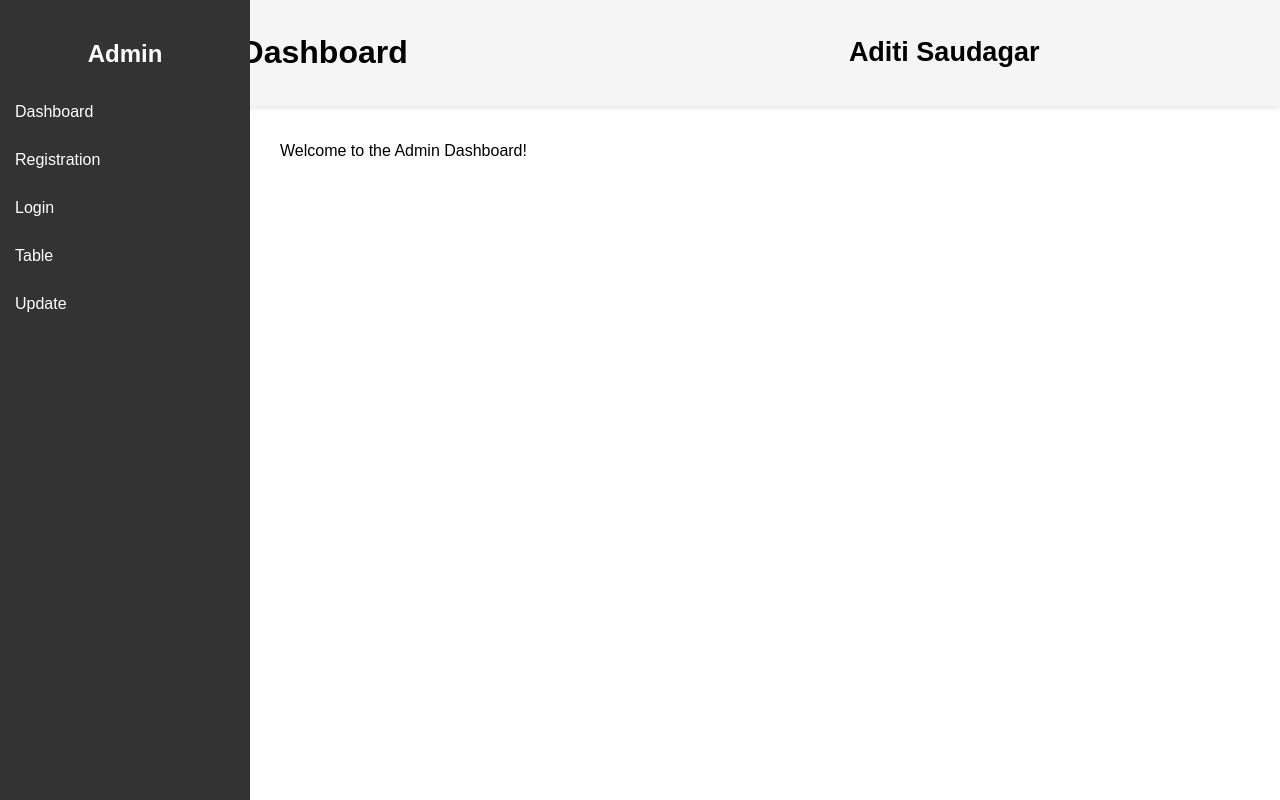
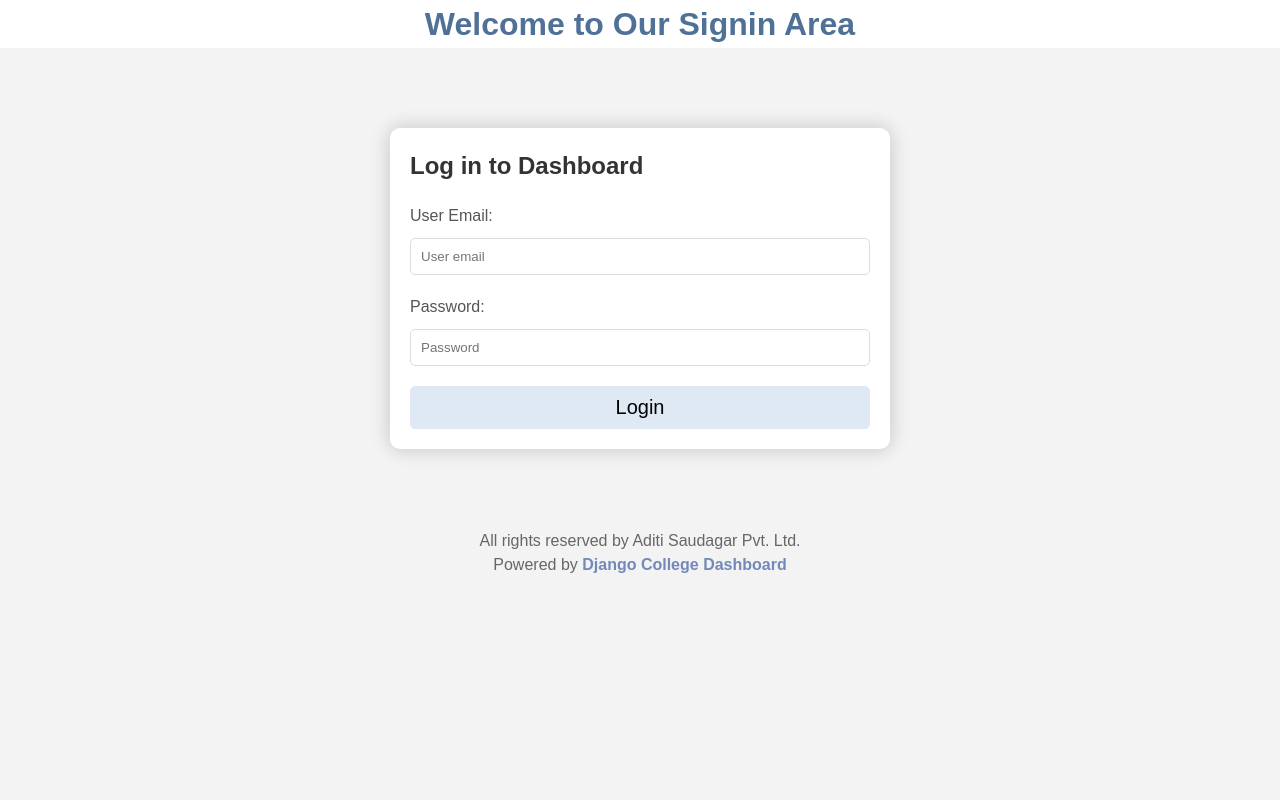
Before and after one commit to Aditi270700/django-project, a Django app: page / in a window 1280 px wide. Run offline with Django 5.2, Linux system fonts and the light colour scheme.

Commit message:
admindashboard

```diff
--- /dev/null
+++ b/app/templates/landingpage.html
@@ -0,0 +1,145 @@
+<!DOCTYPE html>
+<html lang="en">
+<head>
+    <meta charset="UTF-8">
+    <meta name="viewport" content="width=device-width, initial-scale=1.0">
+    <title>Signup</title>
+    <style>
+       /* Global Styles */
+
+* {
+    box-sizing: border-box;
+    margin: 0;
+    padding: 0;
+}
+
+body {
+    font-family: Arial, sans-serif;
+    line-height: 1.5;
+    background-color: #f3f3f3;
+}
+
+.container {
+    width: 500px;
+    margin: 80px auto;
+    padding: 20px;
+    background-color: #fff;
+    border-radius: 10px;
+    box-shadow: 0 0 20px rgba(0, 0, 0, 0.2);
+}
+
+h1 {
+    text-align: center;
+    margin-bottom: 20px;
+    color:rgb(80, 113, 151);
+    background-color:white;
+}
+
+h2 {
+    margin-bottom: 20px;
+    color: #333;
+}
+
+label {
+    display: block;
+    margin-bottom: 10px;
+    color: #555;
+}
+
+input[type="email"], input[type="password"] {
+    width: 100%;
+    padding: 10px;
+    margin-bottom: 20px;
+    border: 1px solid #ddd;
+    border-radius: 5px;
+}
+
+select {
+    width: 90%;
+    padding: 10px;
+    margin-bottom: 20px;
+    border: 1px solid #ddd;
+    border-radius: 5px;
+}
+
+button[type="submit"] {
+    width: 100%;
+    padding: 10px;
+    background-color:rgb(223, 233, 244);
+    color: black;
+    border: none;
+    border-radius: 5px;
+    cursor: pointer;
+    font-size:20px;
+}
+
+button[type="submit"]:hover {
+    background-color:rgb(114, 137, 186);
+}
+
+.footer {
+    text-align: center;
+    color: #666;
+    margin-bottom:20px;
+}
+
+.footer b {
+    color:rgb(114,137,186);
+}
+
+/* Media Query for Responsiveness */
+
+@media only screen and (max-width: 768px) {
+    .container {
+        margin: 20px auto;
+        padding: 10px;
+    }
+    h1 {
+        font-size: 24px;
+    }
+    h2 {
+        font-size: 18px;
+    }
+}
+
+@media only screen and (max-width: 480px) {
+    .container {
+        margin: 10px auto;
+        padding: 5px;
+    }
+    h1 {
+        font-size: 18px;
+    }
+    h2 {
+        font-size: 14px;
+    }
+    input[type="text"], input[type="password"], select {
+        padding: 5px;
+    }
+    button[type="submit"] {
+        padding: 5px;
+    }
+}
+    </style>
+</head>
+<body>
+    <h1>Welcome to Our Signin Area</h1>
+    <div class="container">
+        <h2>Log in to Dashboard</h2>
+        {{msg}}
+        <form action="{% url 'landingpage' %}" method="post" enctype="multipart/form-data">
+        {% csrf_token %}
+        <label for ="useremail">User Email:</label>
+            <input type="email"  name="email" placeholder="User email" value={{email}} >
+            <label for ="password">Password:</label>
+            <input type="password" name="password" placeholder="Password" value={{password}}>
+
+            <button type="submit">Login</button>
+        </form>
+    </div>
+    <div class="footer">
+        All rights reserved by Aditi Saudagar Pvt. Ltd.<br>
+        Powered by <b>Django College Dashboard</b>
+    </div>
+</body>
+</html>
--- a/app/templates/registration.html
+++ b/app/templates/registration.html
@@ -24,7 +24,6 @@ form label {
     margin: 10px 0 5px;
 }
 
-/* Input fields */
 form input[type="text"],
 form input[type="email"],
 form input[type="tel"],
@@ -40,23 +39,20 @@ form textarea {
     font-size: 14px;
 }
 
-/* Textarea */
 form textarea {
     resize: vertical;
 }
 
-/* File input */
+
 form input[type="file"] {
     border: none;
 }
 
-/* Checkbox and radio */
 form input[type="checkbox"],
 form input[type="radio"] {
     margin-right: 5px;
 }
 
-/* Submit button */
 form input[type="submit"] {
     width: 100%;
     background: #28a745;
--- a/app/urls.py
+++ b/app/urls.py
@@ -2,12 +2,12 @@ from django.urls import path
 from .import views
 
 urlpatterns=[
-path('',views.dashboard,name='dashboard'),
+path('',views.landingpage,name='landingpage'),
+path('admindashboard/',views.admindashboard,name='admindashboard'),
+path('dashboard/',views.dashboard,name='dashboard'),
 path('registration/',views.registration,name='registration'),
 path('login/',views.login,name='login'),
 path('table/',views.table,name='table'),
-# path('update<int:pk>',views.update,name='update'),
- path('update/<int:pk>',views.update,name='update'),
+path('update/<int:pk>',views.update,name='update'),
 path('delete/<int:pk>',views.delete,name='delete'),
-# path('edit/<int:pk>',views.edit,name='edit'),
 ]
--- a/app/views.py
+++ b/app/views.py
@@ -1,7 +1,22 @@
 from django.shortcuts import render
 from .models import Student
 from .models import St
+from django.http import HttpResponse
 # Create your views here.
+def landingpage(request):
+    adminemail="admin@gmail.com"
+    adminpassword="admin"
+    email= request.POST.get('email')
+    password = request.POST.get('password')
+    if(email==adminemail and password==adminpassword):
+        return render(request,'admindashboard.html')
+    else:
+        return render(request,'landingpage.html')
+
+
+def admindashboard(request):
+    return render(request,'admindashboard.html')
+
 def dashboard(request):
     return render(request,'dashboard.html')
 
@@ -18,7 +33,7 @@ def registration(request):
         user = Student.objects.filter(email=email)
         if user:
             x = "Email already exist"
-            return render(request, 'register.html', {'msg': x})
+            return render(request, 'registration.html', {'msg': x})
         else:
             pass
         if password==cpassword:
@@ -27,7 +42,7 @@ def registration(request):
             return render(request,'login.html',{'msg':x})
         else:
             x = "password and cpassword not match"
-            return render(request,'register.html',{'msg':x,'name':name,'email':email,'phone':phone,})
+            return render(request,'registration.html',{'msg':x,'name':name,'email':email,'phone':phone,})
     else:
         return render(request, 'registration.html')
 def login(request):
@@ -71,44 +86,20 @@ def delete(request,pk):
     stu = St.objects.all()
     return render(request, 'table.html',{'data':stu})
 
-# def edit(request,pk):
-#     data= St.objects.get(id=pk)
-#     stu=St.objects.all()
-#     return render(request, 'table.html',{'data':stu,'data1':data})
-
-# def update(request,pk):
-#     if request.method=="POST":
-#         x = St.objects.get(id=pk)
-#         p = request.POST.get('name')
-#         q = request.POST.get('email')
-#         r = request.POST.get('city')
-#         s = request.POST.get('contact')
-#         x.stu_city = r
-#         x.stu_contact = s
-#         x.stu_email = q
-#         x.stu_name = p
-#         x.save()
-#         stu=St.objects.all()
-#         return render(request, 'table.html',{'data':stu})
 def update(request,pk):
-
+    if request.method=="POST":
+         x = St.objects.get(id=pk)
+         p = request.POST.get('name')
+         q = request.POST.get('email')
+         r = request.POST.get('city')
+         s = request.POST.get('contact')
+         x.stu_city = r
+         x.stu_contact = s
+         x.stu_email = q
+         x.stu_name = p
+         x.save()
+         stu=St.objects.all()
     x=St.objects.get(id=pk)
     print(x)
 
-
-
     return render(request,'update.html',{'data4':x})
-    # if request.method=="POST":
-    #     x = St.objects.get(id=pk)
-    #     p = request.POST.get('name')
-    #     q = request.POST.get('email')
-    #     r = request.POST.get('city')
-    #     s = request.POST.get('contact')
-    #     x.stu_city = r
-    #     x.stu_contact = s
-    #     x.stu_email = q
-    #     x.stu_name = p
-    #     x.save()
-    #     stu=St.objects.all()
-    #     return render(request, 'table.html',{'data4':stu})
-    # # return render(request,'table.html')
```
Also changed, not shown: app/templates/admindashboard.html (added, +157 -0 lines), app/templates/update.html (+53 -3 lines), app/models.py (line endings or trailing spaces), db.sqlite3.
